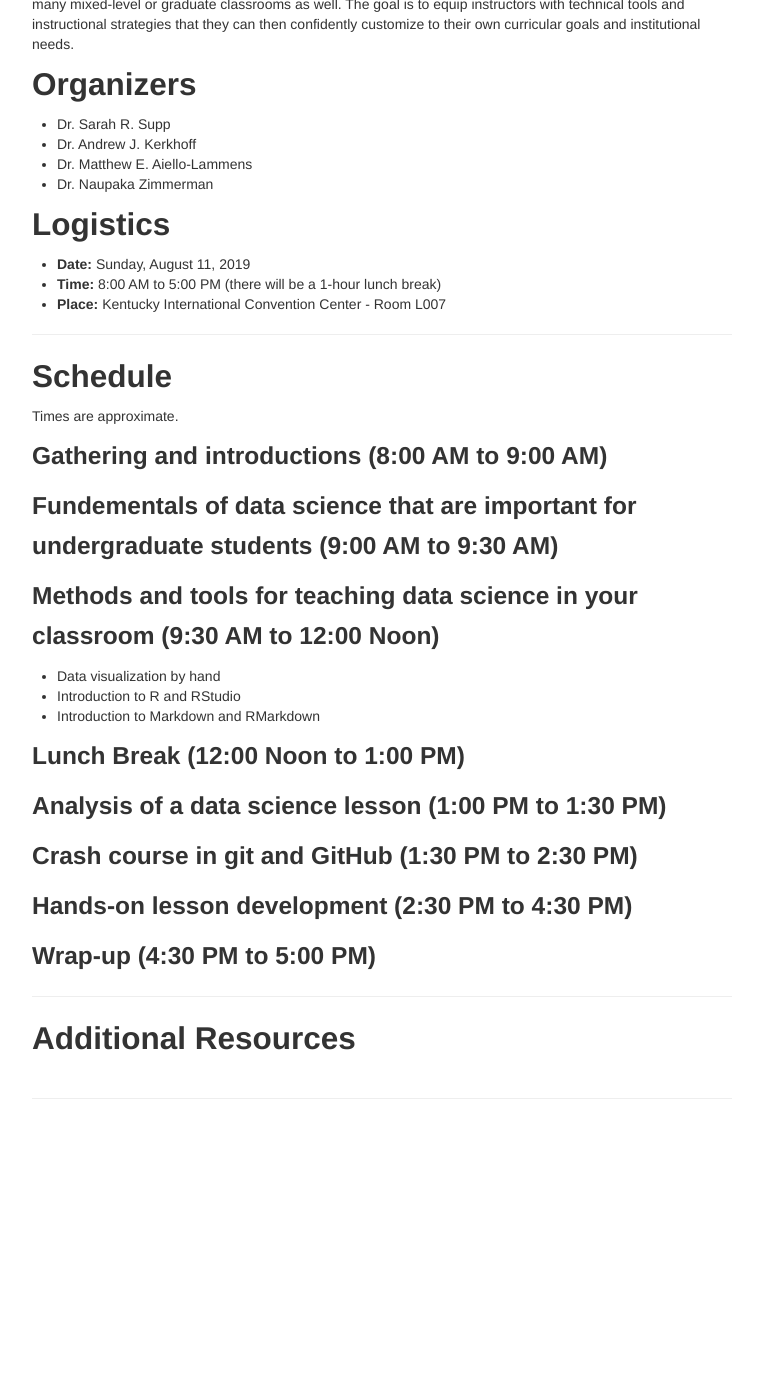
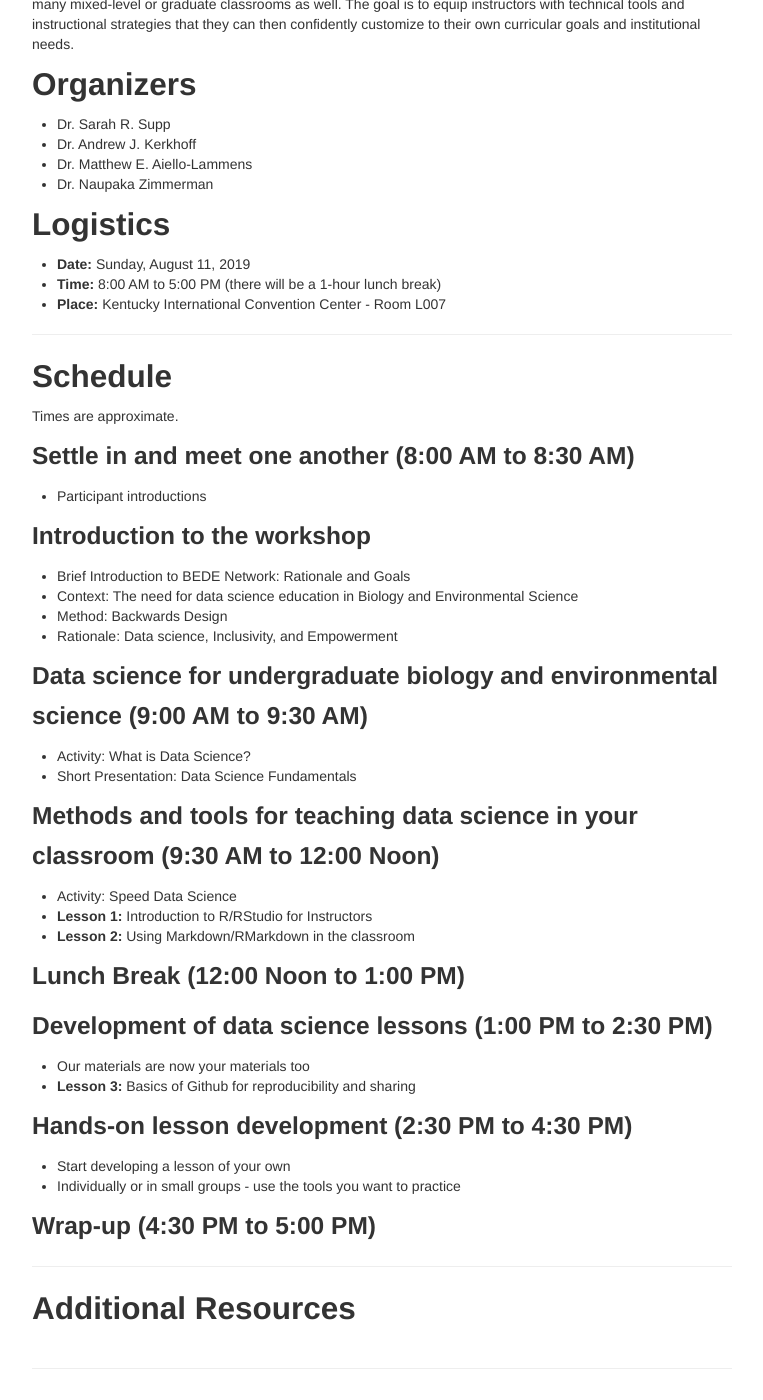
Before and after one commit to mlammens/ESA2019-BEDENet, a Jekyll site: the page built from index.md, in a window 1280 px wide and 1400 px high, scrolled down 518 px. Shown: the whole window, without its empty margins (258-1021 px from the left). Built offline with Jekyll 4.4.1, drawn with Linux system fonts in a browser that asks for light colours; before the commit the page ends 1648 px from its top, so only the background shows below that.

Commit message:
Updated index.md so schedule mostly matches Drew's schedule doc.

```diff
--- a/index.md
+++ b/index.md
@@ -28,23 +28,39 @@ The biological and environmental sciences have been rapidly and fundamentally re
 
 Times are approximate.
 
-### Gathering and introductions (8:00 AM to 9:00 AM)
+### Settle in and meet one another (8:00 AM to 8:30 AM)
 
-### Fundementals of data science that are important for undergraduate students (9:00 AM to 9:30 AM)
+* Participant introductions
+
+### Introduction to the workshop
+
+* Brief Introduction to BEDE Network: Rationale and Goals
+* Context: The need for data science education in Biology and Environmental Science
+* Method: Backwards Design
+* Rationale: Data science, Inclusivity, and Empowerment
+
+### Data science for undergraduate biology and environmental science (9:00 AM to 9:30 AM)
+
+* Activity: What is Data Science?
+* Short Presentation: Data Science Fundamentals
 
 ### Methods and tools for teaching data science in your classroom (9:30 AM to 12:00 Noon)
 
-* Data visualization by hand
-* Introduction to R and RStudio
-* Introduction to Markdown and RMarkdown
+* Activity: Speed Data Science
+* **Lesson 1:** Introduction to R/RStudio for Instructors
+* **Lesson 2:** Using Markdown/RMarkdown in the classroom
 
 ### Lunch Break (12:00 Noon to 1:00 PM)
 
-### Analysis of a data science lesson (1:00 PM to 1:30 PM)
+### Development of data science lessons (1:00 PM to 2:30 PM)
 
-### Crash course in git and GitHub (1:30 PM to 2:30 PM)
+* Our materials are now your materials too
+* **Lesson 3:** Basics of Github for reproducibility and sharing
 
 ### Hands-on lesson development (2:30 PM to 4:30 PM)
+
+* Start developing a lesson of your own
+* Individually or in small groups - use the tools you want to practice
 
 ### Wrap-up (4:30 PM to 5:00 PM)
 
```
Also changed, not shown: 1 other file.
